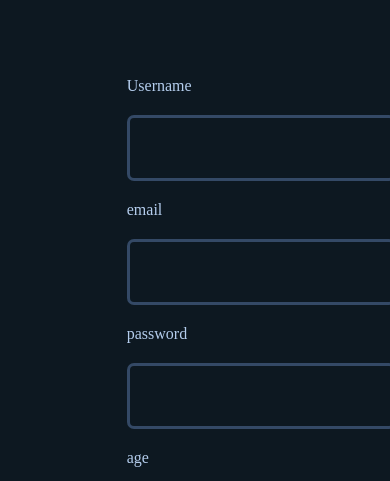
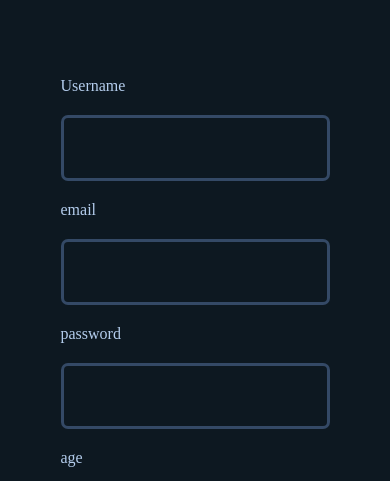
Before and after one commit to nero0704/2800-202210-BBY08, a website: page public/html/userprofile.html in a window 390 px wide. Shown: the part 363-844 px from the top of the page. Drawn offline with Linux system fonts and the light colour scheme; files whose address does not match are found by name.

Commit message:
mobile version works

```diff
--- a/public/css/userprofile.css
+++ b/public/css/userprofile.css
@@ -126,3 +126,15 @@
     top: 0;
     opacity: 0;
   }
+
+  @media screen and (max-width: 600px){
+    body{
+      align-items: center;
+      justify-content: center;
+    }
+
+    form{
+      align-items: center;
+      justify-content: center;
+    }
+  }
```
